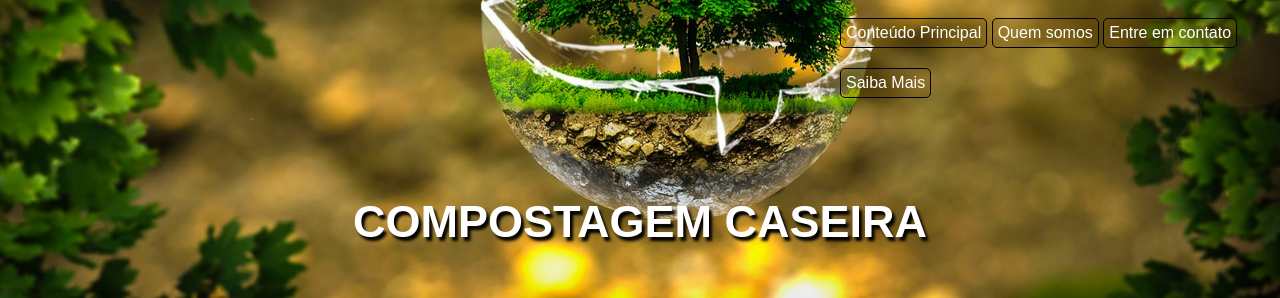
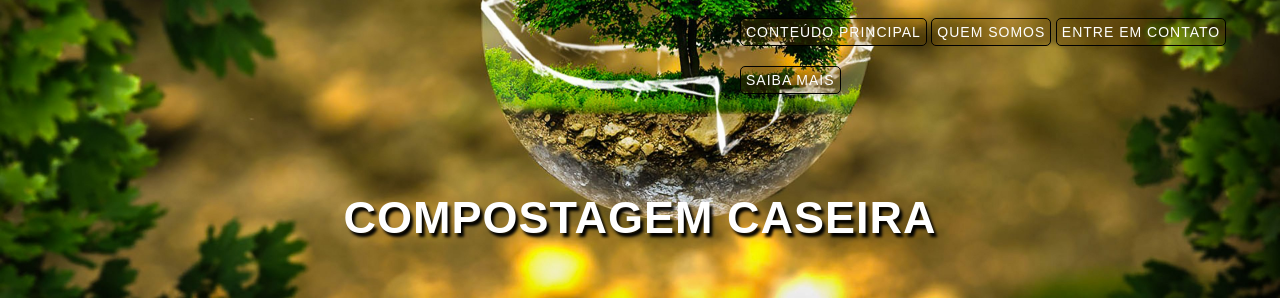
Before and after one commit to KaliRodri/Projeto-Compostagem-Ambiental-Site-Estatico-, a plain HTML site: page Index.html in a window 1280 px wide. Shown: the top 298 px of the page. Drawn offline with Linux system fonts and the light colour scheme.

Commit message:
Pequena mudança no espaçamento do Menu superior

```diff
--- a/StyleAmbientIndex.css
+++ b/StyleAmbientIndex.css
@@ -24,6 +24,8 @@ body{
     text-align: center;
     margin-top: 38px;
     font-family: sans-serif;
+    letter-spacing: 1px;
+
 }
 
 ul li{
@@ -34,10 +36,14 @@ ul li{
     color: white;
     border-radius: 5px;
     list-style: none;
+    letter-spacing: 1px;
+    text-transform: uppercase;
+    font-size: 14px;
+    font-family: sans-serif;
 
 }
 ul{
-    margin-left: 800px;
+    margin-left: 700px;
 }
 h1{
     text-align: center;
```
